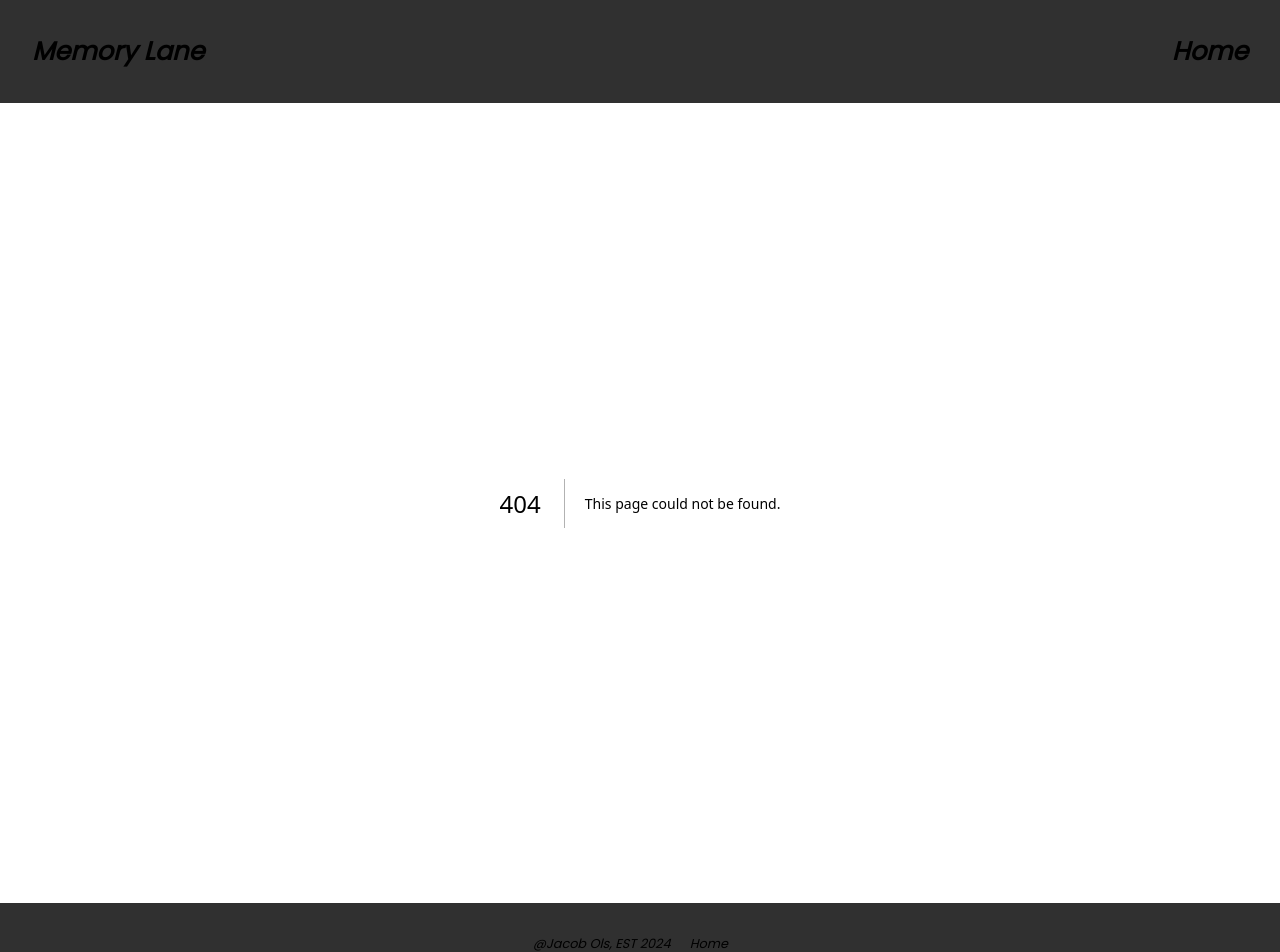
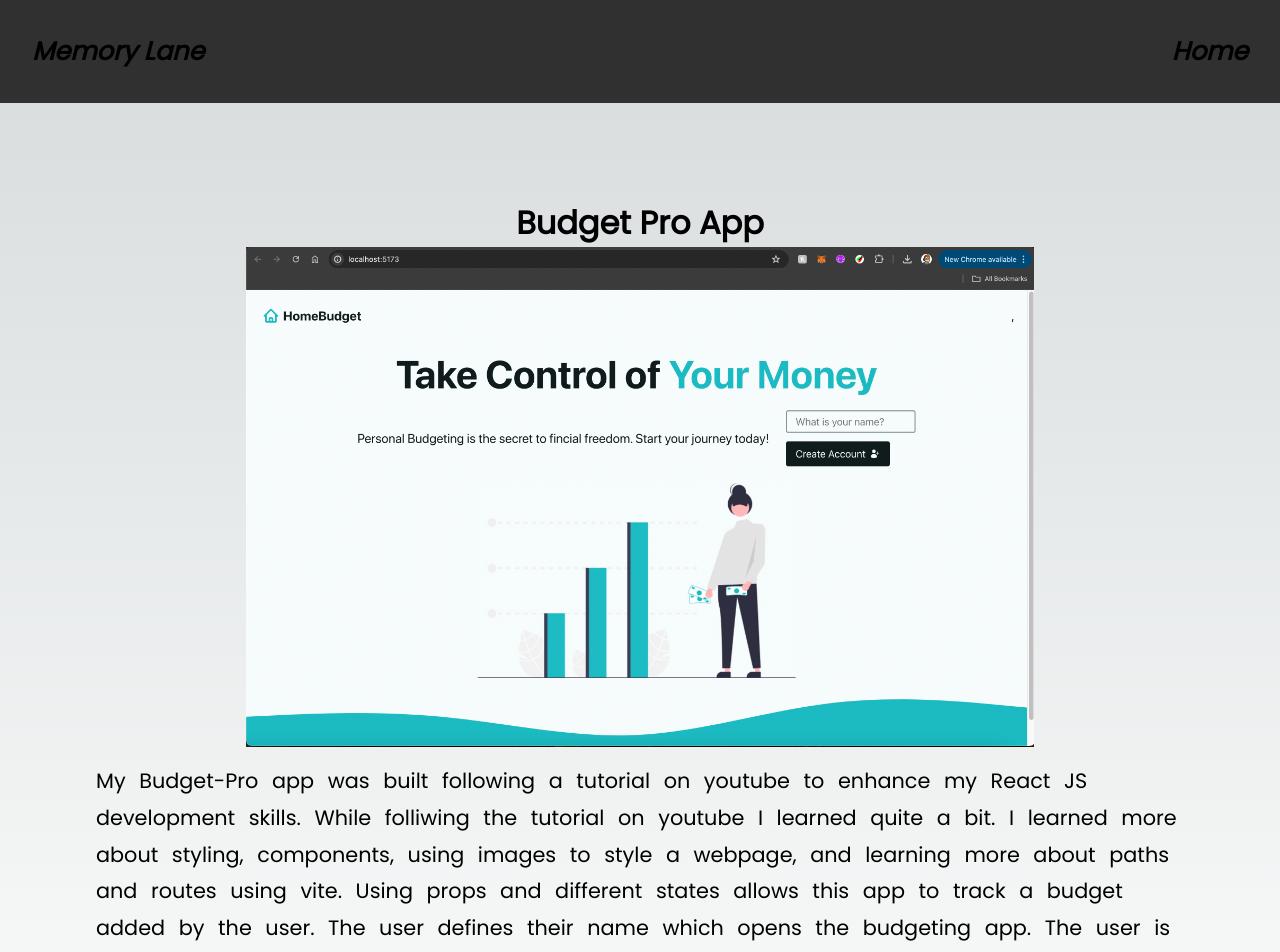
Before and after one commit to OlsJacob-FS/memory-lane, a Next.js app: page /information/four in a window 1280 px wide. Before the commit this address had no page. Shown: the top 952 px of the page. Built offline with nearby package versions, Linux system fonts and the light colour scheme.

Commit message:
added budget-pro page

```diff
--- a/src/app/data/data.jsx
+++ b/src/app/data/data.jsx
@@ -4,6 +4,7 @@ import nextJs from "../images/nextjs.jpeg";
 //Next JS image cite: https://miro.medium.com/v2/resize:fit:1000/1*v3XndYeIsBtk4CkpMf7vmA.jpeg
 import devImg from "../images/comp-unsplash.jpg";
 //https://unsplash.com/photos/two-black-flat-screen-computer-monitors-LJ9KY8pIH3E
+import budgetPro from "../images/budgetPro.png";
 const blogData = [
   {
     id: "one",
@@ -29,6 +30,14 @@ const blogData = [
     artical:
       "Leetcode is a coding question / problem solving website that develpers can use to grow their problem solving skills and practice coding interview questions as well. I have started doing the thirty-day javascript problem solving challenge. Each day there is a new problem to solve using code and your own skills to solve the problem at hand. The challenge starts with easy task to complete and progresses each day. I look forward to continue learning and completing more coding questions and problems.",
   },
+  {
+    id: "four",
+    title: "Budget Pro App",
+    image: budgetPro,
+    body: "My current side Project",
+    artical:
+      "My Budget-Pro app was built following a tutorial on youtube to enhance my React JS development skills. While folliwing the tutorial on youtube I learned quite a bit. I learned more about styling, components, using images to style a webpage, and learning more about paths and routes using vite. Using props and different states allows this app to track a budget added by the user. The user defines their name which opens the budgeting app. The user is able to enter in a budget amount, for example their car payment. The user can then add the amount spent toward that payment which is tracked in a card component and displayed on the budget dashboard. ",
+  },
 ];
 
 export default blogData;
--- /dev/null
+++ b/src/app/information/four/page.jsx
@@ -0,0 +1,19 @@
+import React from "react";
+//Data import
+import blogData from "@/app/data/data";
+//Next imports
+import Image from "next/image";
+//css styling:
+import styles from "../../page.module.css";
+
+export default function One() {
+  return (
+    <main>
+      <div className={styles.main}>
+        <h1>{blogData[3].title}</h1>
+        <Image src={blogData[3].image} height={500} />
+        <p className={styles.articalText}>{blogData[3].artical}</p>
+      </div>
+    </main>
+  );
+}
--- a/src/app/page.module.css
+++ b/src/app/page.module.css
@@ -6,6 +6,7 @@
   padding: 6rem;
   min-height: 100vh;
 }
+
 .navbar {
   display: flex;
   flex-wrap: wrap;
```
Also changed, not shown: src/app/images/budgetPro.png (added).
